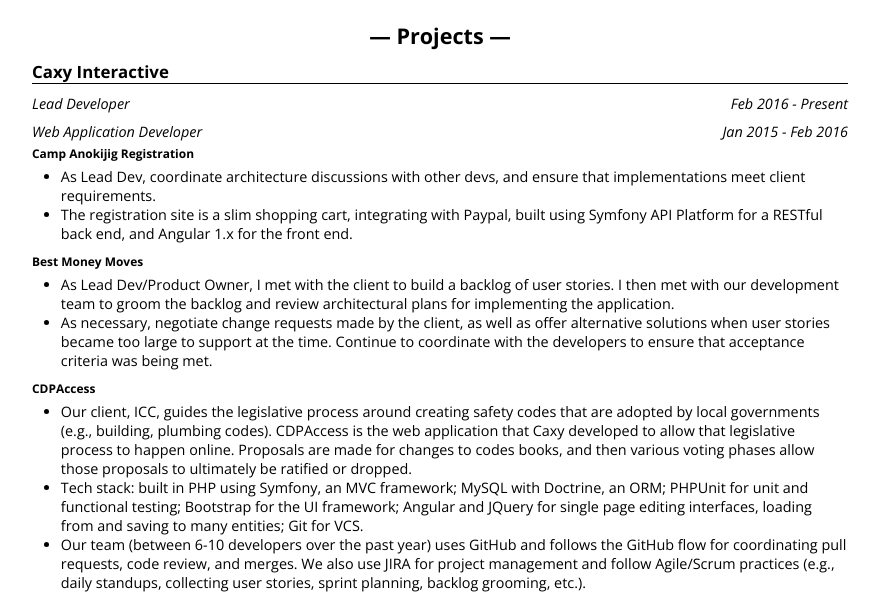
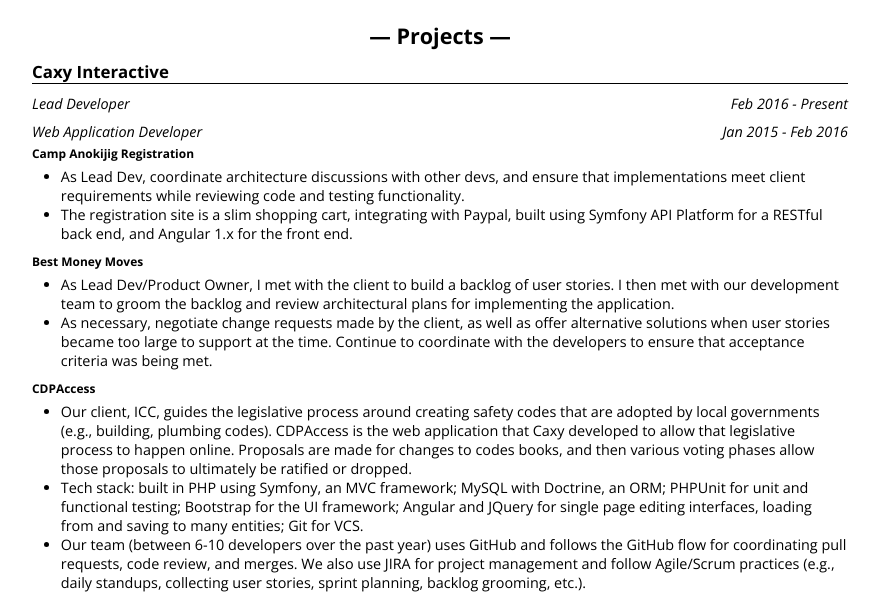
Before and after one commit to jon-frankel/jon-frankel, a plain HTML site: page index.html in a window 1280 px wide. Shown: the part 167-771 px from the top of the page, without its empty margins (200-1079 px from the left). Drawn offline with nearby package versions, Linux system fonts and the light colour scheme.

Commit message:
Updating text

```diff
--- a/index.html
+++ b/index.html
@@ -56,7 +56,8 @@
     <h5>Camp Anokijig Registration</h5>
     <ul>
         <li>
-            As Lead Dev, coordinate architecture discussions with other devs, and ensure that implementations meet client requirements.
+            As Lead Dev, coordinate architecture discussions with other devs, and ensure that implementations meet client requirements
+            while reviewing code and testing functionality.
         </li>
         <li>
             The registration site is a slim shopping cart, integrating with Paypal, built using Symfony API Platform for a RESTful back end,
```
